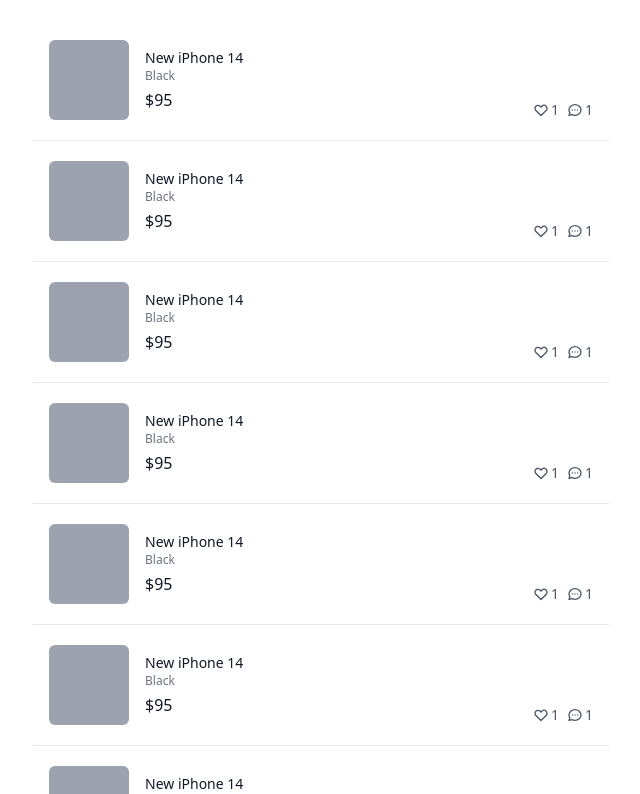
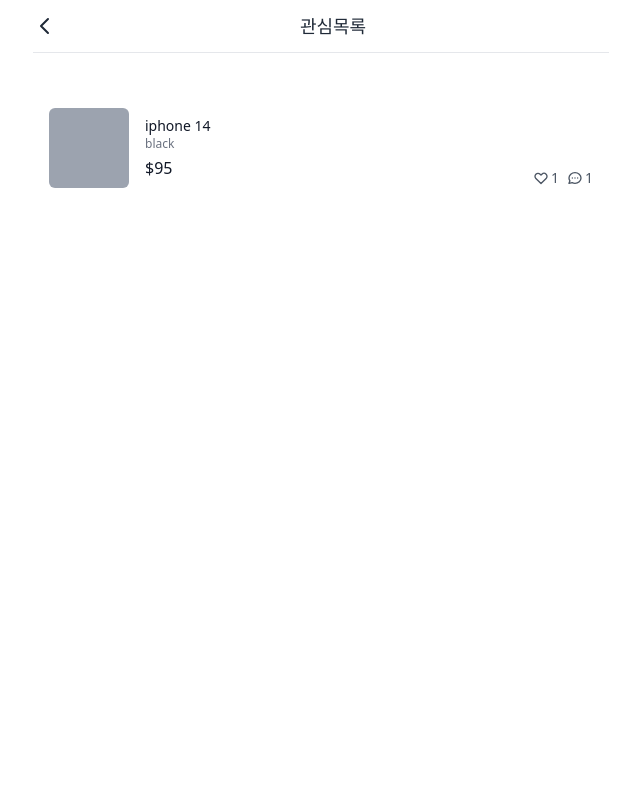
Before and after one commit to Jiyun-Parkk/carrot-market, a Next.js app: page /profile/loved in a window 1280 px wide. Shown: the top 794 px of the page, without its empty margins (319-959 px from the left). Built offline with nearby package versions, Linux system fonts and the light colour scheme.

Commit message:
Style: item 컴포넌트 분리, 나의 내역 item 컴포넌트로 변경

```diff
--- /dev/null
+++ b/components/Item/index.tsx
@@ -0,0 +1,60 @@
+interface ItemProps {
+  productName: string;
+  color: string;
+  price: number;
+  likedCount: number;
+  chatCount: number;
+}
+
+export const Item = (props: ItemProps) => {
+  const { likedCount, chatCount, productName, color, price } = props;
+
+  return (
+    <div className='flex cursor-pointer  justify-between px-4 py-5'>
+      <div className='flex space-x-4'>
+        <div className='h-20 w-20 rounded-md bg-gray-400' />
+        <div className='flex flex-col pt-2'>
+          <h3 className='text-sm font-medium text-gray-900'>{productName}</h3>
+          <span className='text-xs text-gray-500'>{color}</span>
+          <span className='mt-1 font-medium text-gray-900'>${price}</span>
+        </div>
+      </div>
+      <div className='flex items-end justify-end space-x-2'>
+        <div className='flex items-center space-x-0.5 text-sm  text-gray-600'>
+          <svg
+            className='h-4 w-4'
+            fill='none'
+            stroke='currentColor'
+            viewBox='0 0 24 24'
+            xmlns='http://www.w3.org/2000/svg'
+          >
+            <path
+              strokeLinecap='round'
+              strokeLinejoin='round'
+              strokeWidth='2'
+              d='M4.318 6.318a4.5 4.5 0 000 6.364L12 20.364l7.682-7.682a4.5 4.5 0 00-6.364-6.364L12 7.636l-1.318-1.318a4.5 4.5 0 00-6.364 0z'
+            ></path>
+          </svg>
+          <span>{likedCount}</span>
+        </div>
+        <div className='flex items-center space-x-0.5 text-sm  text-gray-600'>
+          <svg
+            className='h-4 w-4'
+            fill='none'
+            stroke='currentColor'
+            viewBox='0 0 24 24'
+            xmlns='http://www.w3.org/2000/svg'
+          >
+            <path
+              strokeLinecap='round'
+              strokeLinejoin='round'
+              strokeWidth='2'
+              d='M8 12h.01M12 12h.01M16 12h.01M21 12c0 4.418-4.03 8-9 8a9.863 9.863 0 01-4.255-.949L3 20l1.395-3.72C3.512 15.042 3 13.574 3 12c0-4.418 4.03-8 9-8s9 3.582 9 8z'
+            ></path>
+          </svg>
+          <span>{chatCount}</span>
+        </div>
+      </div>
+    </div>
+  );
+};
--- a/components/Layout/index.tsx
+++ b/components/Layout/index.tsx
@@ -46,7 +46,7 @@
             </svg>
           </button>
         ) : null}
-        {title ? <span>{title}</span> : null}
+        {title ? <span className='flex-1 text-center'>{title}</span> : null}
       </div>
       <div className={cls('pt-12', hasTabBar ? 'pb-24' : '')}>{children}</div>
       {hasTabBar ? (
--- a/components/index.tsx
+++ b/components/index.tsx
@@ -1 +1,2 @@
 export * from './Layout';
+export * from './Item';
--- a/pages/index.tsx
+++ b/pages/index.tsx
@@ -1,63 +1,17 @@
-import { Layout } from 'components';
+import { Item, Layout } from 'components';
 import type { NextPage } from 'next';
 
 const Home: NextPage = () => {
   return (
     <Layout title='Home' hasTabBar>
       <div className='flex flex-col  divide-y-[1px] py-10'>
-        {[1, 1, 1, 1, 1, 1, 1, 1, 1, 1, 1, 1].map((_, i) => (
-          <div
-            key={i}
-            className='flex cursor-pointer  justify-between px-4 py-5'
-          >
-            <div className='flex space-x-4'>
-              <div className='h-20 w-20 rounded-md bg-gray-400' />
-              <div className='flex flex-col pt-2'>
-                <h3 className='text-sm font-medium text-gray-900'>
-                  New iPhone 14
-                </h3>
-                <span className='text-xs text-gray-500'>Black</span>
-                <span className='mt-1 font-medium text-gray-900'>$95</span>
-              </div>
-            </div>
-            <div className='flex items-end justify-end space-x-2'>
-              <div className='flex items-center space-x-0.5 text-sm  text-gray-600'>
-                <svg
-                  className='h-4 w-4'
-                  fill='none'
-                  stroke='currentColor'
-                  viewBox='0 0 24 24'
-                  xmlns='http://www.w3.org/2000/svg'
-                >
-                  <path
-                    strokeLinecap='round'
-                    strokeLinejoin='round'
-                    strokeWidth='2'
-                    d='M4.318 6.318a4.5 4.5 0 000 6.364L12 20.364l7.682-7.682a4.5 4.5 0 00-6.364-6.364L12 7.636l-1.318-1.318a4.5 4.5 0 00-6.364 0z'
-                  ></path>
-                </svg>
-                <span>1</span>
-              </div>
-              <div className='flex items-center space-x-0.5 text-sm  text-gray-600'>
-                <svg
-                  className='h-4 w-4'
-                  fill='none'
-                  stroke='currentColor'
-                  viewBox='0 0 24 24'
-                  xmlns='http://www.w3.org/2000/svg'
-                >
-                  <path
-                    strokeLinecap='round'
-                    strokeLinejoin='round'
-                    strokeWidth='2'
-                    d='M8 12h.01M12 12h.01M16 12h.01M21 12c0 4.418-4.03 8-9 8a9.863 9.863 0 01-4.255-.949L3 20l1.395-3.72C3.512 15.042 3 13.574 3 12c0-4.418 4.03-8 9-8s9 3.582 9 8z'
-                  ></path>
-                </svg>
-                <span>1</span>
-              </div>
-            </div>
-          </div>
-        ))}
+        <Item
+          productName='iphone 14'
+          color='black'
+          price={95}
+          likedCount={1}
+          chatCount={1}
+        />
         <button className='fixed bottom-24 right-5 cursor-pointer  rounded-full bg-orange-400 p-4 text-white shadow-xl transition-colors hover:bg-orange-500'>
           <svg
             className='h-6 w-6'
--- a/pages/profile/bought.tsx
+++ b/pages/profile/bought.tsx
@@ -1,62 +1,18 @@
+import { Item, Layout } from 'components';
 import { NextPage } from 'next';
-import React from 'react';
 
 const Buy: NextPage = () => {
   return (
     <div className='flex flex-col space-y-5 py-10'>
-      {[1, 1, 1, 1, 1, 1, 1, 1, 1, 1, 1, 1].map((_, i) => (
-        <div
-          key={i}
-          className='flex cursor-pointer  justify-between border-b px-4 pb-5'
-        >
-          <div className='flex space-x-4'>
-            <div className='h-20 w-20 rounded-md bg-gray-400' />
-            <div className='flex flex-col pt-2'>
-              <h3 className='text-sm font-medium text-gray-900'>
-                New iPhone 14
-              </h3>
-              <span className='text-xs text-gray-500'>Black</span>
-              <span className='mt-1 font-medium text-gray-900'>$95</span>
-            </div>
-          </div>
-          <div className='flex items-end justify-end space-x-2'>
-            <div className='flex items-center space-x-0.5 text-sm  text-gray-600'>
-              <svg
-                className='h-4 w-4'
-                fill='none'
-                stroke='currentColor'
-                viewBox='0 0 24 24'
-                xmlns='http://www.w3.org/2000/svg'
-              >
-                <path
-                  strokeLinecap='round'
-                  strokeLinejoin='round'
-                  strokeWidth='2'
-                  d='M4.318 6.318a4.5 4.5 0 000 6.364L12 20.364l7.682-7.682a4.5 4.5 0 00-6.364-6.364L12 7.636l-1.318-1.318a4.5 4.5 0 00-6.364 0z'
-                ></path>
-              </svg>
-              <span>1</span>
-            </div>
-            <div className='flex items-center space-x-0.5 text-sm  text-gray-600'>
-              <svg
-                className='h-4 w-4'
-                fill='none'
-                stroke='currentColor'
-                viewBox='0 0 24 24'
-                xmlns='http://www.w3.org/2000/svg'
-              >
-                <path
-                  strokeLinecap='round'
-                  strokeLinejoin='round'
-                  strokeWidth='2'
-                  d='M8 12h.01M12 12h.01M16 12h.01M21 12c0 4.418-4.03 8-9 8a9.863 9.863 0 01-4.255-.949L3 20l1.395-3.72C3.512 15.042 3 13.574 3 12c0-4.418 4.03-8 9-8s9 3.582 9 8z'
-                ></path>
-              </svg>
-              <span>1</span>
-            </div>
-          </div>
-        </div>
-      ))}
+      <Layout title='구매내역' canGoBack>
+        <Item
+          productName='iphone 14'
+          color='black'
+          price={95}
+          likedCount={1}
+          chatCount={1}
+        />
+      </Layout>
     </div>
   );
 };
--- a/pages/profile/edit.tsx
+++ b/pages/profile/edit.tsx
@@ -4,7 +4,7 @@
 
 const EditProfile: NextPage = () => {
   return (
-    <Layout title='Profile' canGoBack>
+    <Layout title='Edit Profile' canGoBack>
       <div className='space-y-4 py-10 px-4'>
         <div className='flex items-center space-x-3'>
           <div className='h-14 w-14 rounded-full bg-slate-500' />
--- a/pages/profile/index.tsx
+++ b/pages/profile/index.tsx
@@ -16,7 +16,7 @@
           </div>
         </div>
         <div className='mt-10 flex justify-around'>
-          <Link href='/profile/bought' className='flex flex-col items-center'>
+          <Link href='/profile/sold' className='flex flex-col items-center'>
             <div
               className='flex h-14 w-14 items-center
 		  justify-center
@@ -43,7 +43,7 @@
               판매내역
             </span>
           </Link>
-          <Link href='/profile/sold' className='flex flex-col items-center'>
+          <Link href='/profile/bought' className='flex flex-col items-center'>
             <div
               className='flex h-14 w-14 items-center
 		  justify-center
--- a/pages/profile/loved.tsx
+++ b/pages/profile/loved.tsx
@@ -1,62 +1,18 @@
+import { Layout, Item } from 'components';
 import { NextPage } from 'next';
-import React from 'react';
 
 const Love: NextPage = () => {
   return (
     <div className='flex flex-col space-y-5 py-10'>
-      {[1, 1, 1, 1, 1, 1, 1, 1, 1, 1, 1, 1].map((_, i) => (
-        <div
-          key={i}
-          className='flex cursor-pointer  justify-between border-b px-4 pb-5'
-        >
-          <div className='flex space-x-4'>
-            <div className='h-20 w-20 rounded-md bg-gray-400' />
-            <div className='flex flex-col pt-2'>
-              <h3 className='text-sm font-medium text-gray-900'>
-                New iPhone 14
-              </h3>
-              <span className='text-xs text-gray-500'>Black</span>
-              <span className='mt-1 font-medium text-gray-900'>$95</span>
-            </div>
-          </div>
-          <div className='flex items-end justify-end space-x-2'>
-            <div className='flex items-center space-x-0.5 text-sm  text-gray-600'>
-              <svg
-                className='h-4 w-4'
-                fill='none'
-                stroke='currentColor'
-                viewBox='0 0 24 24'
-                xmlns='http://www.w3.org/2000/svg'
-              >
-                <path
-                  strokeLinecap='round'
-                  strokeLinejoin='round'
-                  strokeWidth='2'
-                  d='M4.318 6.318a4.5 4.5 0 000 6.364L12 20.364l7.682-7.682a4.5 4.5 0 00-6.364-6.364L12 7.636l-1.318-1.318a4.5 4.5 0 00-6.364 0z'
-                ></path>
-              </svg>
-              <span>1</span>
-            </div>
-            <div className='flex items-center space-x-0.5 text-sm  text-gray-600'>
-              <svg
-                className='h-4 w-4'
-                fill='none'
-                stroke='currentColor'
-                viewBox='0 0 24 24'
-                xmlns='http://www.w3.org/2000/svg'
-              >
-                <path
-                  strokeLinecap='round'
-                  strokeLinejoin='round'
-                  strokeWidth='2'
-                  d='M8 12h.01M12 12h.01M16 12h.01M21 12c0 4.418-4.03 8-9 8a9.863 9.863 0 01-4.255-.949L3 20l1.395-3.72C3.512 15.042 3 13.574 3 12c0-4.418 4.03-8 9-8s9 3.582 9 8z'
-                ></path>
-              </svg>
-              <span>1</span>
-            </div>
-          </div>
-        </div>
-      ))}
+      <Layout title='관심목록' canGoBack>
+        <Item
+          productName='iphone 14'
+          color='black'
+          price={95}
+          likedCount={1}
+          chatCount={1}
+        />
+      </Layout>
     </div>
   );
 };
--- a/pages/profile/sold.tsx
+++ b/pages/profile/sold.tsx
@@ -1,62 +1,18 @@
+import { Layout, Item } from 'components';
 import { NextPage } from 'next';
-import React from 'react';
 
 const Sold: NextPage = () => {
   return (
     <div className='flex flex-col space-y-5 py-10'>
-      {[1, 1, 1, 1, 1, 1, 1, 1, 1, 1, 1, 1].map((_, i) => (
-        <div
-          key={i}
-          className='flex cursor-pointer  justify-between border-b px-4 pb-5'
-        >
-          <div className='flex space-x-4'>
-            <div className='h-20 w-20 rounded-md bg-gray-400' />
-            <div className='flex flex-col pt-2'>
-              <h3 className='text-sm font-medium text-gray-900'>
-                New iPhone 14
-              </h3>
-              <span className='text-xs text-gray-500'>Black</span>
-              <span className='mt-1 font-medium text-gray-900'>$95</span>
-            </div>
-          </div>
-          <div className='flex items-end justify-end space-x-2'>
-            <div className='flex items-center space-x-0.5 text-sm  text-gray-600'>
-              <svg
-                className='h-4 w-4'
-                fill='none'
-                stroke='currentColor'
-                viewBox='0 0 24 24'
-                xmlns='http://www.w3.org/2000/svg'
-              >
-                <path
-                  strokeLinecap='round'
-                  strokeLinejoin='round'
-                  strokeWidth='2'
-                  d='M4.318 6.318a4.5 4.5 0 000 6.364L12 20.364l7.682-7.682a4.5 4.5 0 00-6.364-6.364L12 7.636l-1.318-1.318a4.5 4.5 0 00-6.364 0z'
-                ></path>
-              </svg>
-              <span>1</span>
-            </div>
-            <div className='flex items-center space-x-0.5 text-sm  text-gray-600'>
-              <svg
-                className='h-4 w-4'
-                fill='none'
-                stroke='currentColor'
-                viewBox='0 0 24 24'
-                xmlns='http://www.w3.org/2000/svg'
-              >
-                <path
-                  strokeLinecap='round'
-                  strokeLinejoin='round'
-                  strokeWidth='2'
-                  d='M8 12h.01M12 12h.01M16 12h.01M21 12c0 4.418-4.03 8-9 8a9.863 9.863 0 01-4.255-.949L3 20l1.395-3.72C3.512 15.042 3 13.574 3 12c0-4.418 4.03-8 9-8s9 3.582 9 8z'
-                ></path>
-              </svg>
-              <span>1</span>
-            </div>
-          </div>
-        </div>
-      ))}
+      <Layout title='판매내역' canGoBack>
+        <Item
+          productName='iphone 14'
+          color='black'
+          price={95}
+          likedCount={1}
+          chatCount={1}
+        />
+      </Layout>
     </div>
   );
 };
```
